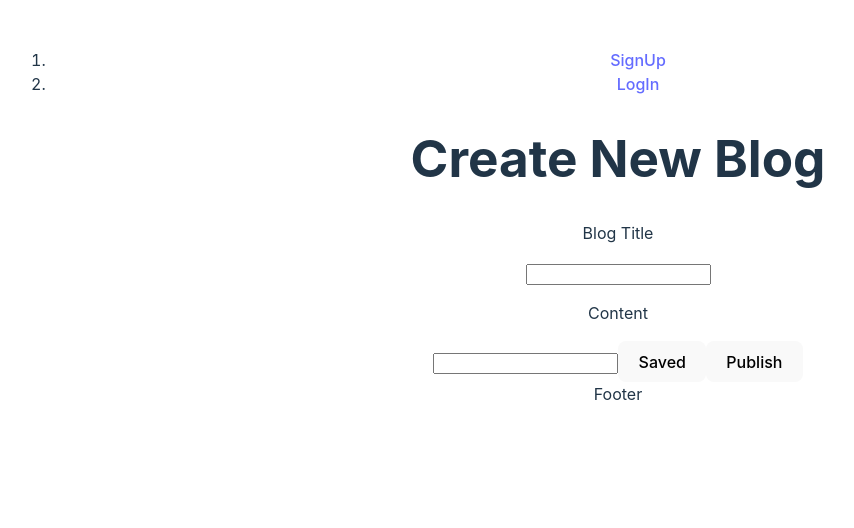
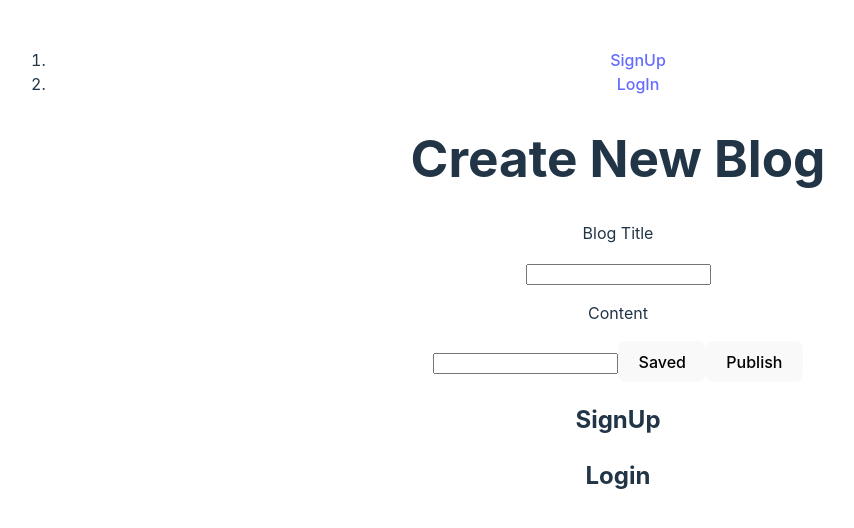
Before and after one commit to swapanmandi/Blogging-App, a React (Vite) app: page /dashboard in a window 1280 px wide. Shown: the top 528 px of the page, without its empty margins (22-876 px from the left). Built offline with nearby package versions, Linux system fonts and the light colour scheme.

Commit message:
add footer section

```diff
--- a/src/admin/Footer.jsx
+++ b/src/admin/Footer.jsx
@@ -2,6 +2,13 @@ import React from 'react'
 
 export default function Footer() {
   return (
-    <div>Footer</div>
+    <>
+    <div className=' bg-green-300 text-red-500'>
+    <div>
+      <h2>SignUp</h2>
+      <h2>Login</h2>
+    </div>
+    </div>
+    </>
   )
 }
```
